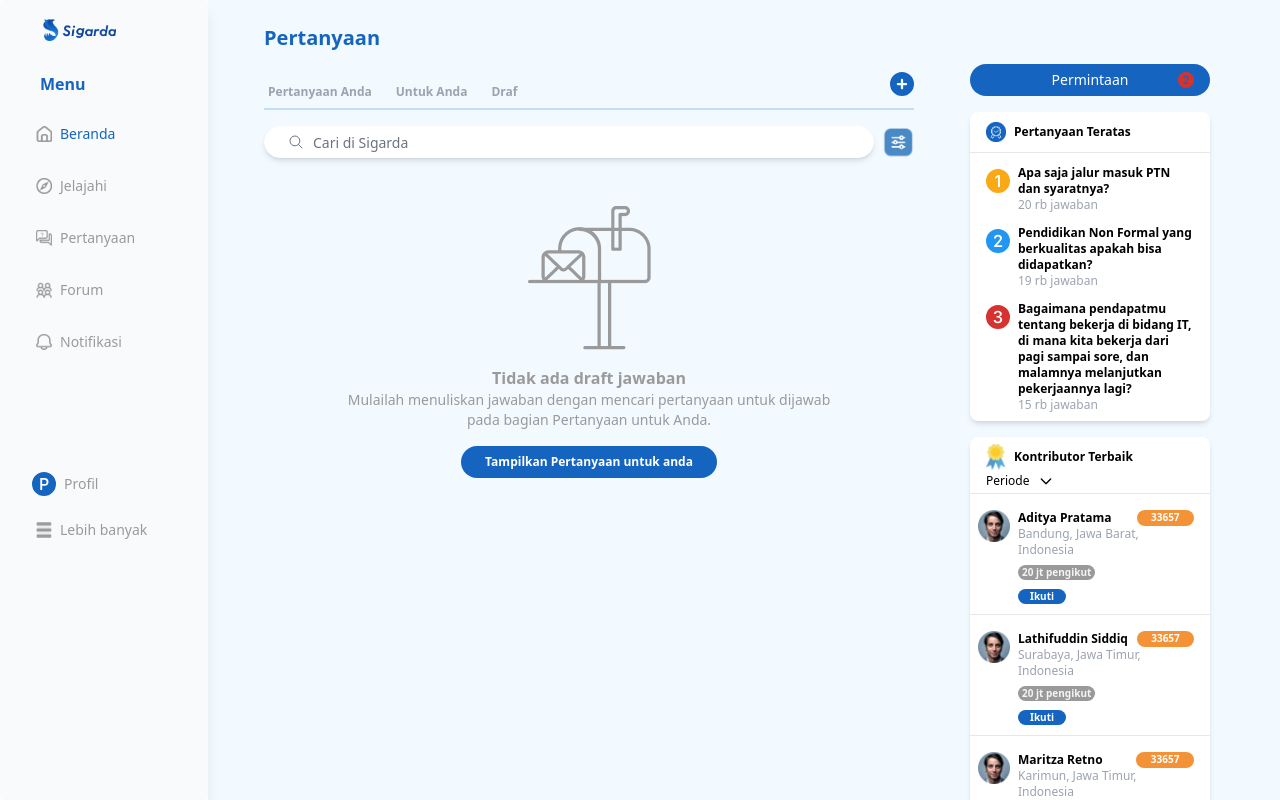
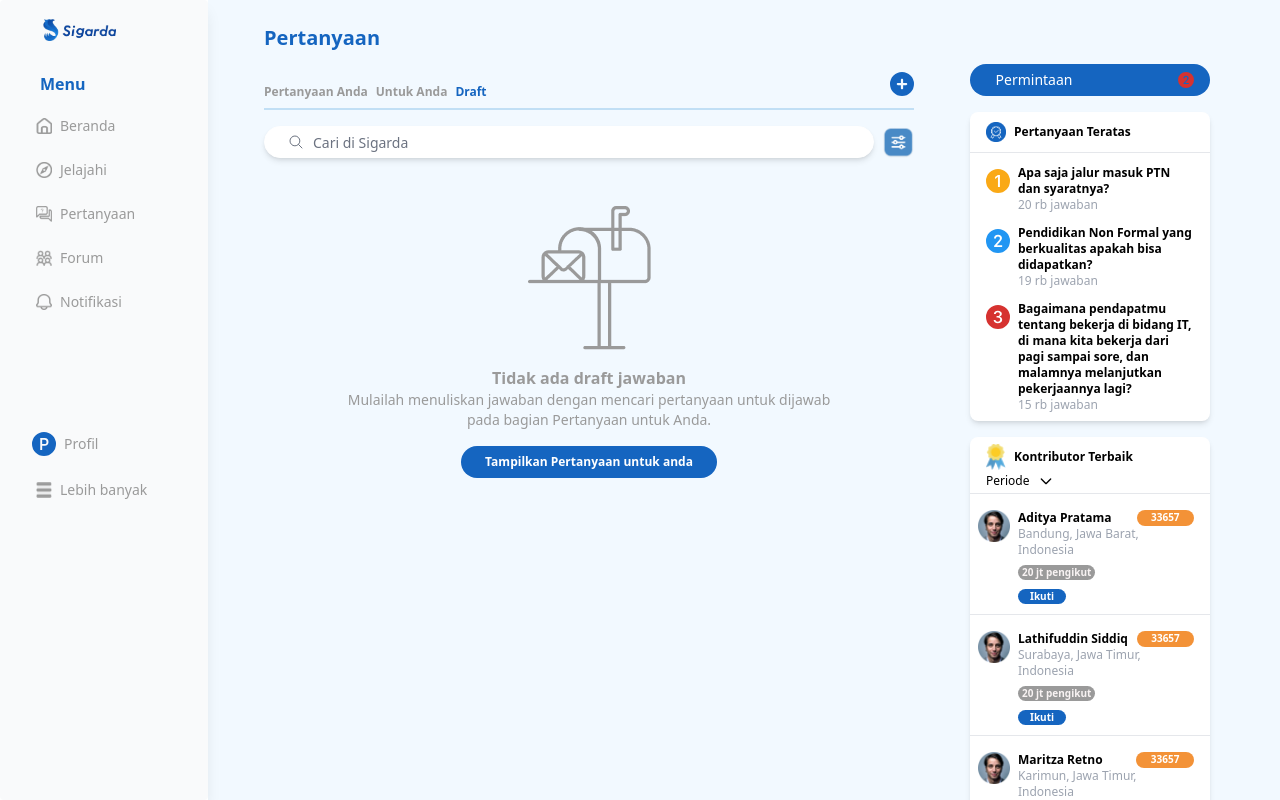
Before and after one commit to ratrimanik/sigarda-app, a React (Vite) app: page /draf in a window 1280 px wide. Shown: the top 800 px of the page. Built offline with nearby package versions, Linux system fonts and the light colour scheme.

Commit message:
Update Penugasan KP

```diff
--- a/src/components/Button/handlerquestion.jsx
+++ b/src/components/Button/handlerquestion.jsx
@@ -1,24 +1,32 @@
-import Button from "./button";
-import { Link } from "react-router-dom";
+import { NavLink } from "react-router-dom";
 
 const ButtonHandlerQuestion = () => {
   return (
     <div className="flex pt-8 gap-2 text-xs text-gray-400">
-      <Button>
-        <Link to="/question">
-          <p>Pertanyaan Anda</p>
-        </Link>
-      </Button>
-      <Button>
-        <Link to="/foryou">
-          <p>Untuk Anda</p>
-        </Link>
-      </Button>
-      <Button>
-        <Link to="/draf">
-          <p>Draf</p>
-        </Link>
-      </Button>
+      <NavLink
+        to="/question"
+        className={({ isActive }) =>
+          isActive ? "text-primary font-semibold" : "text-[#9A9A9A] font-semibold"
+        }
+      >
+        Pertanyaan Anda
+      </NavLink>
+      <NavLink
+        to="/foryou"
+        className={({ isActive }) =>
+          isActive ? "text-primary font-semibold" : "text-[#9A9A9A] font-semibold"
+        }
+      >
+        Untuk Anda
+      </NavLink>
+      <NavLink
+        to="/draf"
+        className={({ isActive }) =>
+          isActive ? "text-primary font-semibold" : "text-[#9A9A9A] font-semibold"
+        }
+      >
+        Draft
+      </NavLink>
     </div>
   );
 };
--- a/src/components/Sidebar/sidebarMenu.jsx
+++ b/src/components/Sidebar/sidebarMenu.jsx
@@ -1,21 +1,31 @@
-/* eslint-disable no-unused-vars */
-/* eslint-disable no-undef */
+
+
+import { NavLink } from "react-router-dom";
+
 /* eslint-disable react/prop-types */
 const SidebarMenu = (props) => {
-  const { color, image, icon, title, onClick } = props;
+  const {
+    image,
+    icon,
+    title,
+    navigate = null,
+  } = props;
 
   return (
-    <div className="">
-      <sidebarMenu onClick={onClick}>
-        <button>
-          <div className="text-[#9A9A9A] flex items-center py-3 -mr-3 pl-4">
-            {image && <img src={image} alt="" className="w-4 h-4" />}
-            {icon && <div className="text-2xl -ml-1">{icon}</div>}
-            <span className={`text-[14px] pl-2 ${color}`}>{title}</span>
-          </div>
-        </button>
-      </sidebarMenu>
-    </div>
+    <sidebarMenu>
+      <NavLink
+        to={navigate}
+        className={({ isActive }) =>
+          isActive ? "text-primary" : "text-[#9A9A9A]"
+        }
+      >
+        <div className="flex items-center py-3 -mr-3 pl-4">
+          {image && <img src={image} alt="" className="w-4 h-4" />}
+          {icon && <div className="text-2xl -ml-1">{icon}</div>}
+          <p className="text-[14px] pl-2">{title}</p>
+        </div>
+      </NavLink>
+    </sidebarMenu>
   );
 };
 
--- a/src/components/SiderBeranda/sider.jsx
+++ b/src/components/SiderBeranda/sider.jsx
@@ -26,8 +26,8 @@ const Sider = () => {
             placeholder="Cari di Sigarda"
           />
         ) : (
-          <button className="w-60 h-8 rounded-full focus:outline-none text-white text-sm bg-primary">
-            Permintaan
+          <button className="w-60 h-8  rounded-full focus:outline-none text-white text-sm bg-primary">
+            <p className="-ml-28">Permintaan</p>
           </button>
         )}
         {isHomePage || isFollowPage ? (
--- a/src/fragments/sidebarlayout.jsx
+++ b/src/fragments/sidebarlayout.jsx
@@ -8,19 +8,15 @@ import Sider from "../components/SiderBeranda/sider";
 import SidebarMenu from "../components/Sidebar/sidebarMenu";
 import Dashboard from "../pages/Beranda/DashboardPage";
 import QuestionPage from "../pages/Pertanyaan/QuestionPage";
-import { useNavigate } from "react-router-dom";
+import { NavLink, useNavigate } from "react-router-dom";
 import Forum from "../pages/Forum/forum";
 
 const SidebarLayout = ({ children }) => {
   const navigate = useNavigate();
   const content = [Dashboard, null, QuestionPage, Forum, null];
-  const [currentIndex, setCurrentIndex] = useState(0);
+  const [currentIndex] = useState(0);
 
   const [activePage, setActivePage] = useState("");
-
-  const handleMenuItemClick = (pageTitle) => {
-    setActivePage(pageTitle);
-  };
 
   return (
     <div className="bg-[#F2F9FF]">
@@ -40,83 +36,40 @@ const SidebarLayout = ({ children }) => {
                     Menu
                   </Sidebar.Item>
                   <SidebarMenu
-                    color={
-                      currentIndex == 0
-                        ? "text-primary"
-                        : "text-[#9A9A9A]"
-                    }
+                    navigate="/"
                     image="src/assets/img/beranda.png"
                     title="Beranda"
-                    isActive={activePage === "Beranda"}
-                    onClick={() =>
-
-                      {navigate('/')
-                        setCurrentIndex(0)}
-                    }
                   />
                   <SidebarMenu
-                    color={
-                      currentIndex == 1
-                        ? "text-primary"
-                        : "text-[#9A9A9A]"
-                    }
-                    image="src/assets/img/jelajahi.png"
-                    title="Jelajahi"
-                    isActive={activePage === "Jelajahi"}
-                    onClick={() =>
-                      {navigate('/')
-                        setCurrentIndex(1)}
-                    }
+                   navigate="/jelajahi"
+                   image="src/assets/img/jelajahi.png"
+                   title="Jelajahi"
                   />
                   <SidebarMenu
-                    color={
-                      currentIndex == 2
-                        ? "text-primary"
-                        : "text-[#9A9A9A]"
-                    }
+                    navigate="/question"
                     image="src/assets/img/tanya.png"
                     title="Pertanyaan"
                     isActive={activePage === "Pertanyaan"}
-                    onClick={() =>
-                      {navigate('/question')
-                        setCurrentIndex(2)}
-                    }
                   />
                   <SidebarMenu
-                    color={
-                      currentIndex == 3
-                        ? "text-primary"
-                        : "text-[#9A9A9A]"
-                    }
+                    navigate="/forum"
                     image="src/assets/img/forum.png"
                     title="Forum"
-                    isActive={activePage === "Forum"}
-                    onClick={() =>
-                      {navigate('/')
-                        setCurrentIndex(3)}
-                    }
                   />
                   <SidebarMenu
-                    color={
-                      currentIndex == 4
-                        ? "text-primary"
-                        : "text-[#9A9A9A]"
-                    }
+                    navigate="/notif"
                     image="src/assets/img/notif.png"
                     title="Notifikasi"
-                    isActive={activePage === "Notifikasi"}
-                    onClick={() =>
-                      {navigate('/')
-                        setCurrentIndex(4)}
-                    }
                   />
                 </Sidebar.ItemGroup>
                 <div className="pt-24">
                   <SidebarMenu
+                    navigate="/profil"
                     icon={<BsFillPCircleFill className="text-primary" />}
                     title="Profil"
                   />
                   <SidebarMenu
+                    navigate="/"
                     image="src/assets/img/more.png"
                     title="Lebih banyak"
                   />
--- a/src/pages/Forum/forum.jsx
+++ b/src/pages/Forum/forum.jsx
@@ -1,11 +1,45 @@
-
+import SidebarLayout from "../../fragments/sidebarlayout";
+import { IoSearchOutline } from "react-icons/io5";
+import { FaSquarePlus } from "react-icons/fa6";
 
 const Forum = () => {
-    return (
-       <div>
-        Ratri
-       </div>
-    )
-}
+  return (
+    <SidebarLayout>
+      <div>
+        <div className="bg-[#F2F9FF] px-2">
+          <div className="">
+            <h1 className="text-xl font-bold text-primary">Forum</h1>
+
+            <hr className="border border-[#C1DFF5] my-4" />
+
+            <div>
+              <div className="flex gap-16">
+                <div className="relative mb-4 w-full mr-2">
+                  <input
+                    type="text"
+                    className="w-full pl-12 h-8 border-white shadow-md text-sm rounded-full focus:outline-none text-black"
+                    placeholder="Cari Forum"
+                  />
+                  <IoSearchOutline className="absolute left-6 top-1/2 transform -translate-y-1/2 text-gray-500" />
+                </div>
+                <div>
+                  <button className="rounded-lg relative bg-white shadow-xl items-center w-28 h-8">
+                    <FaSquarePlus className="absolute top-1/2 transform -translate-y-1/2 right-1 w-7 h-7 text-primary" />
+                    <p className="-ml-4 mr-4  text-[14px] text-[#9A9A9A]">
+                      Buat forum
+                    </p>
+                  </button>
+                </div>
+              </div>
+              <div  className="bg-white h-full mb-4 px-4 md:max-w-[650px] rounded-lg shadow-md">
+                RAtri
+              </div>
+            </div>
+          </div>
+        </div>
+      </div>
+    </SidebarLayout>
+  );
+};
 
 export default Forum;
```
